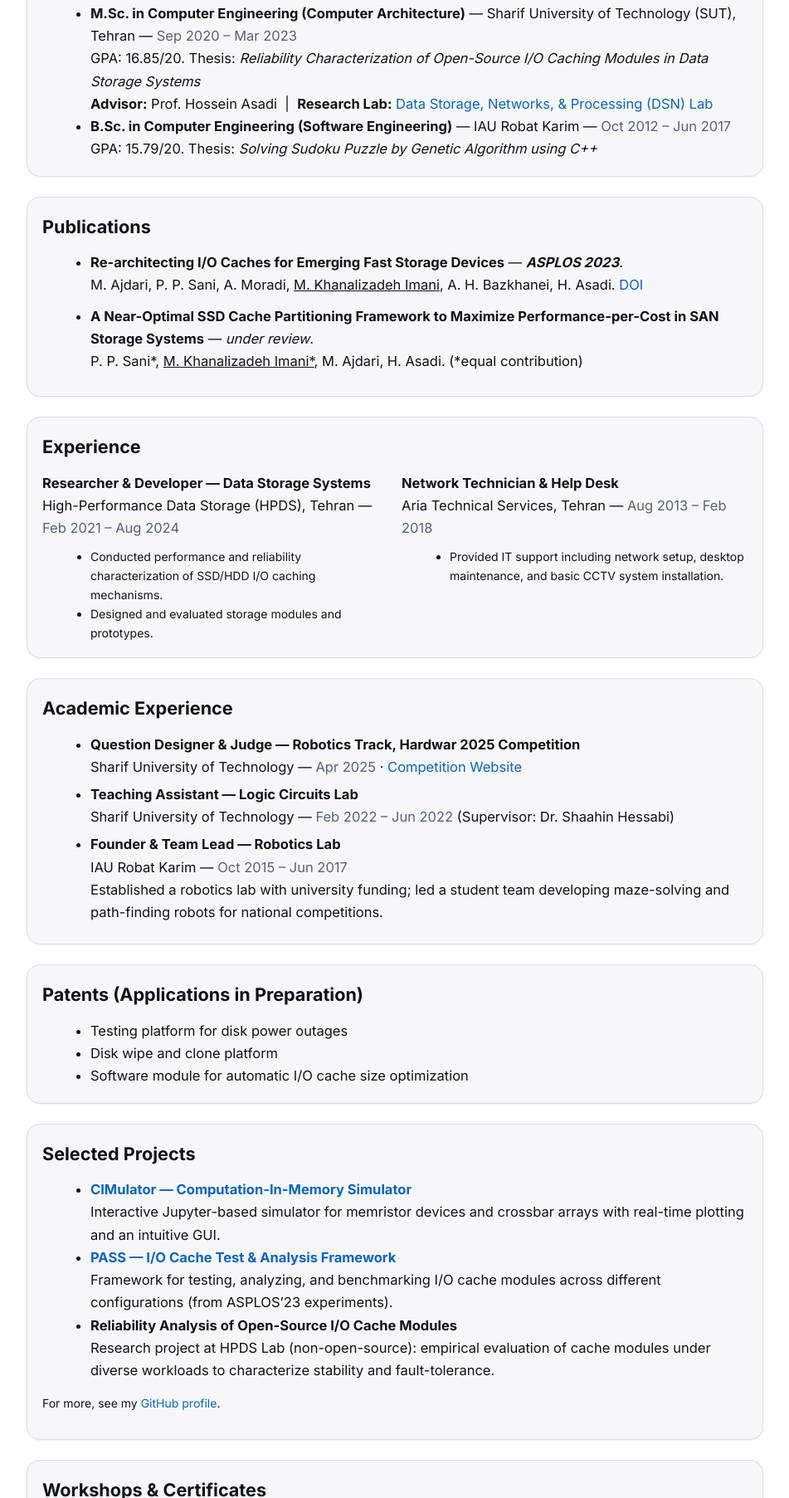
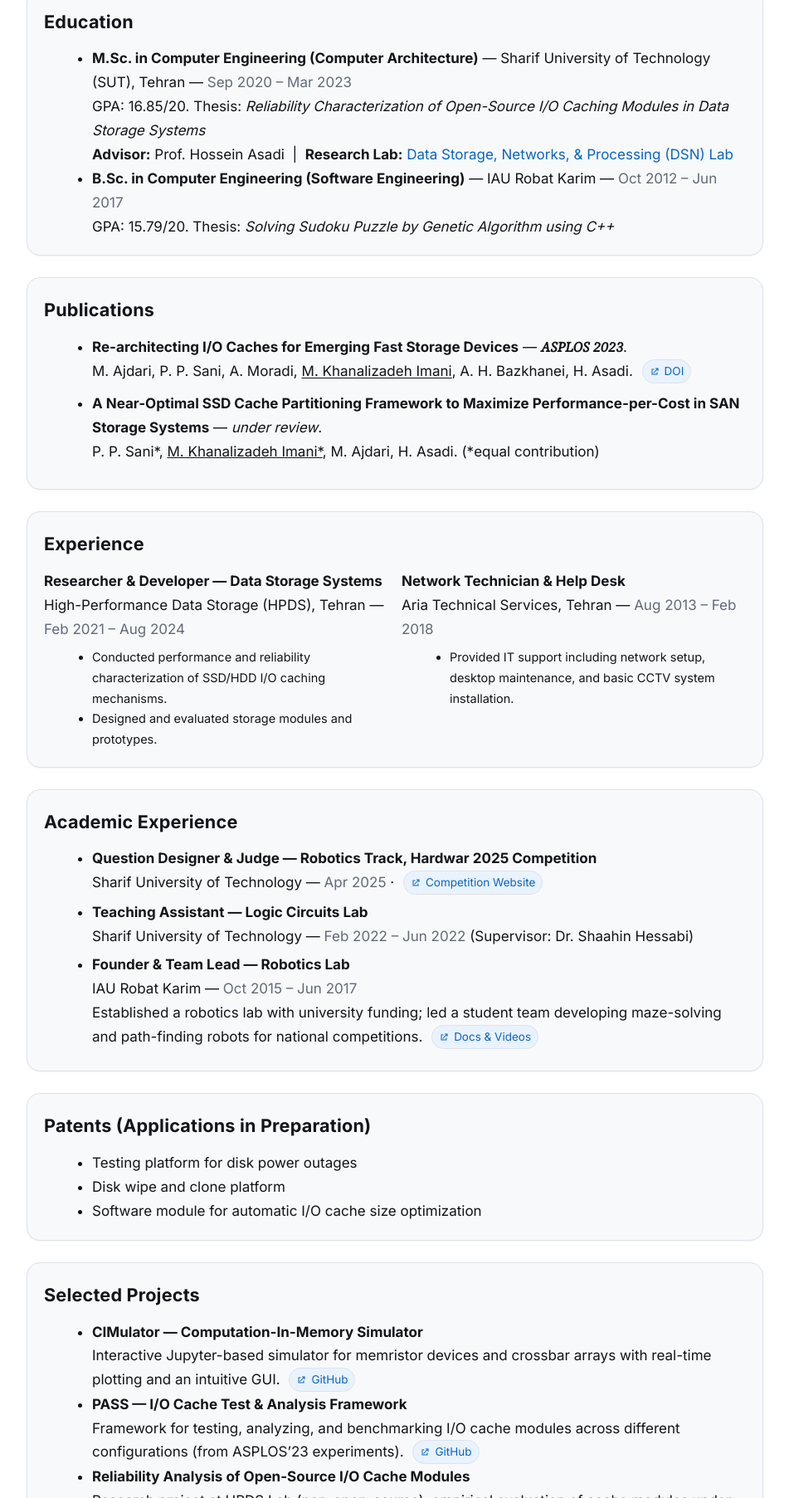
Before and after one commit to MasoudKhanalizadeh/masoudkhanalizadeh.github.io, a plain HTML site: page index.html in a window 1280 px wide. Shown: the part 995-2800 px from the top of the page at 83% size, without its empty margins (164-1115 px from the left). Drawn offline with Linux system fonts and the light colour scheme.

Commit message:
Update index.html

```diff
--- a/index.html
+++ b/index.html
@@ -11,17 +11,18 @@
   <!-- Fonts -->
   <link rel="preconnect" href="https://fonts.googleapis.com" />
   <link rel="preconnect" href="https://fonts.gstatic.com" crossorigin />
-  <link href="https://fonts.googleapis.com/css2?family=Inter:wght@300;400;500;600;700;800&display=swap" rel="stylesheet"/>
+  <link href="https://fonts.googleapis.com/css2?family=Inter:wght@400;500;600;700&family=Source+Serif+4:ital,wght@0,500;0,600;1,400&display=swap" rel="stylesheet"/>
 
   <style>
-    /* ------- Design tokens ------- */
+    /* ------- Design tokens (refined) ------- */
     :root{
-      --bg:#ffffff; --surface:#f7f7f9; --ink:#111318; --ink-muted:#5a6270;
-      --border:#d9dde5; --accent:#0a66c2; --accent-weak:#e6f0fb;
-      --max: 920px; --radius:16px; --shadow:0 1px 2px rgba(0,0,0,.05);
-      --lh:1.65; --h1: clamp(1.9rem, 1.5rem + 1.5vw, 2.4rem);
+      --bg:#ffffff; --surface:#f8f9fb; --ink:#12151a; --ink-muted:#616b77;
+      --border:#dde3ea; --accent:#0a66c2; --accent-weak:#e9f2ff;
+      --max: 920px; --radius:16px; --radius-sm:12px;
+      --shadow:0 1px 2px rgba(0,0,0,.05);
+      --lh:1.7; --h1: clamp(2rem, 1.6rem + 1.6vw, 2.6rem);
       --h2: clamp(1.15rem, 1rem + .6vw, 1.35rem);
-      --text: 16.5px; --small: 14px;
+      --text: 17px; --small: 14.5px;
     }
     @media (prefers-color-scheme: dark){
       :root{
@@ -31,8 +32,8 @@
       }
     }
     html[data-theme="light"]{
-      --bg:#ffffff; --surface:#f7f7f9; --ink:#111318; --ink-muted:#5a6270;
-      --border:#d9dde5; --accent:#0a66c2; --accent-weak:#e6f0fb; --shadow:0 1px 2px rgba(0,0,0,.05);
+      --bg:#ffffff; --surface:#f8f9fb; --ink:#12151a; --ink-muted:#616b77;
+      --border:#dde3ea; --accent:#0a66c2; --accent-weak:#e9f2ff; --shadow:0 1px 2px rgba(0,0,0,.05);
     }
     html[data-theme="dark"]{
       --bg:#0b0d12; --surface:#11151c; --ink:#e9edf1; --ink-muted:#aab3bd;
@@ -41,8 +42,15 @@
 
     /* ------- Base ------- */
     *{box-sizing:border-box}
-    html,body{margin:0;padding:0;background:var(--bg);color:var(--ink);font-family:Inter,system-ui,Segoe UI,Roboto,Arial,sans-serif}
-    body{font-size:var(--text);line-height:var(--lh);-webkit-font-smoothing:antialiased;text-rendering:optimizeLegibility}
+    html,body{
+      margin:0;padding:0;background:var(--bg);color:var(--ink);
+      font-family:Inter,system-ui,Segoe UI,Roboto,Arial,sans-serif;
+    }
+    body{
+      font-size:var(--text);line-height:var(--lh);
+      -webkit-font-smoothing:antialiased;text-rendering:optimizeLegibility;
+      font-feature-settings:"liga","calt","cv02","cv03","cv04";
+    }
     a{color:var(--accent);text-decoration:none}
     a:hover{text-decoration:underline}
     img{max-width:100%;display:block}
@@ -55,27 +63,33 @@
     nav{display:flex;flex-wrap:wrap;gap:8px}
     nav a{padding:8px 12px;border-radius:999px;background:var(--accent-weak);border:1px solid var(--border);font-size:var(--small)}
     .controls{display:flex;gap:10px;align-items:center}
-    .btn{display:inline-flex;align-items:center;gap:8px;padding:10px 12px;border-radius:12px;background:var(--surface);border:1px solid var(--border);box-shadow:var(--shadow);font-weight:500}
+    .btn{display:inline-flex;align-items:center;gap:8px;padding:10px 12px;border-radius:12px;background:var(--surface);border:1px solid var(--border);box-shadow:var(--shadow);font-weight:600}
     .toggle{cursor:pointer}
 
     /* ------- Layout ------- */
-    .hero{display:grid;grid-template-columns:1fr 1.4fr;gap:20px;align-items:center}
+    .hero{display:grid;grid-template-columns:1fr 1.4fr;gap:22px;align-items:center}
     @media (max-width:820px){ .hero{grid-template-columns:1fr} }
-    h1{font-size:var(--h1);line-height:1.15;margin:0 0 6px}
-    h2{font-size:var(--h2);margin:0 0 12px}
-    section{margin:24px 0}
+    h1{font-size:var(--h1);line-height:1.12;margin:0 0 6px;font-weight:700}
+    h2{font-size:var(--h2);margin:0 0 12px;font-weight:700;letter-spacing:.2px}
+    section{margin:26px 0}
     .muted{color:var(--ink-muted)}
     .small{font-size:var(--small)}
-    .card{background:var(--surface);border:1px solid var(--border);border-radius:var(--radius);padding:18px;box-shadow:var(--shadow)}
+    .card{
+      background:var(--surface);border:1px solid var(--border);
+      border-radius:var(--radius);padding:20px;box-shadow:var(--shadow)
+    }
     ul{margin:8px 0 0 18px}
     .grid{display:grid;gap:16px}
     @media (min-width:840px){ .grid.cols-2{grid-template-columns:1fr 1fr} }
-    .pill{display:inline-block;padding:6px 10px;border-radius:999px;background:var(--accent-weak);border:1px solid var(--border);margin:4px 6px 0 0}
+    .pill{
+      display:inline-block;padding:6px 10px;border-radius:999px;
+      background:var(--accent-weak);border:1px solid var(--border);margin:4px 6px 0 0
+    }
     footer{margin-top:36px;color:var(--ink-muted);font-size:var(--small)}
 
     /* ------- Components ------- */
-    .avatar{width:170px;height:170px;border-radius:50%;border:3px solid var(--border);box-shadow:var(--shadow);object-fit:cover;margin:6px auto}
-    .kv{display:grid;grid-template-columns:auto 1fr;gap:6px 10px;margin:12px 0 0}
+    .avatar{width:172px;height:172px;border-radius:50%;border:3px solid var(--border);box-shadow:var(--shadow);object-fit:cover;margin:6px auto}
+    .kv{display:grid;grid-template-columns:auto 1fr;gap:6px 12px;margin:12px 0 0}
     .kv div:first-child{color:var(--ink-muted)}
     .pub li{margin-bottom:10px}
     .tight li{margin-bottom:6px}
@@ -86,7 +100,18 @@
       -webkit-user-drag:none; user-select:none; -webkit-touch-callout:none; pointer-events:none;
     }
 
-    /* ------- Print ------- */
+    /* Serif emphasis for paper/venue (subtle academic vibe) */
+    .venue { font-family:"Source Serif 4", Georgia, serif; font-weight:600 }
+
+    /* External link chip like in LaTeX footer links */
+    .ext {
+      font-size:13.5px; padding:2px 8px; border-radius:999px;
+      background:var(--accent-weak); border:1px solid var(--border);
+      display:inline-flex; align-items:center; gap:6px; margin-left:6px; white-space:nowrap;
+    }
+    .ext svg { width:12px; height:12px; }
+
+    /* Print */
     @media print{
       .controls, nav, #themeBtn { display:none !important; }
       .card{box-shadow:none;border-color:#bbb}
@@ -184,9 +209,13 @@
         <h2>Publications</h2>
         <ul class="pub">
           <li>
-            <strong>Re-architecting I/O Caches for Emerging Fast Storage Devices</strong> — <em><strong>ASPLOS 2023</strong></em>.<br/>
+            <strong>Re-architecting I/O Caches for Emerging Fast Storage Devices</strong> — <em class="venue">ASPLOS 2023</em>.<br/>
             M. Ajdari, P. P. Sani, A. Moradi, <u>M. Khanalizadeh Imani</u>, A. H. Bazkhanei, H. Asadi.
-            <a href="https://doi.org/10.1145/3582016.3582041" target="_blank" rel="noopener">DOI</a>
+            <a href="https://doi.org/10.1145/3582016.3582041" target="_blank" rel="noopener" class="ext" aria-label="DOI">
+              <!-- ext icon -->
+              <svg viewBox="0 0 24 24" fill="currentColor" aria-hidden="true"><path d="M14 3h7v7h-2V6.41l-9.29 9.3-1.42-1.42 9.3-9.29H14V3z"/><path d="M5 5h6v2H7v10h10v-4h2v6H5V5z"/></svg>
+              DOI
+            </a>
           </li>
           <li>
             <strong>A Near-Optimal SSD Cache Partitioning Framework to Maximize Performance-per-Cost in SAN Storage Systems</strong> — <em>under review</em>.<br/>
@@ -224,7 +253,10 @@
           <li>
             <strong>Question Designer &amp; Judge — Robotics Track, Hardwar 2025 Competition</strong><br/>
             Sharif University of Technology — <span class="muted">Apr 2025</span> ·
-            <a href="https://hardwar-sharif.ir/staff-members" target="_blank" rel="noopener">Competition Website</a>
+            <a href="https://hardwar-sharif.ir/staff-members" target="_blank" rel="noopener" class="ext">
+              <svg viewBox="0 0 24 24" fill="currentColor" aria-hidden="true"><path d="M14 3h7v7h-2V6.41l-9.29 9.3-1.42-1.42 9.3-9.29H14V3z"/><path d="M5 5h6v2H7v10h10v-4h2v6H5V5z"/></svg>
+              Competition Website
+            </a>
           </li>
           <li>
             <strong>Teaching Assistant — Logic Circuits Lab</strong><br/>
@@ -235,6 +267,10 @@
             <strong>Founder &amp; Team Lead — Robotics Lab</strong><br/>
             IAU Robat Karim — <span class="muted">Oct 2015 – Jun 2017</span><br/>
             Established a robotics lab with university funding; led a student team developing maze-solving and path-finding robots for national competitions.
+            <a href="https://drive.google.com/drive/folders/1QX_zl7KSDuhBN_rU-jr9-XzJUztgGyjf?usp=sharing" target="_blank" rel="noopener" class="ext" aria-label="Docs & Videos">
+              <svg viewBox="0 0 24 24" fill="currentColor" aria-hidden="true"><path d="M14 3h7v7h-2V6.41l-9.29 9.3-1.42-1.42 9.3-9.29H14V3z"/><path d="M5 5h6v2H7v10h10v-4h2v6H5V5z"/></svg>
+              Docs &amp; Videos
+            </a>
           </li>
         </ul>
       </section>
@@ -254,19 +290,26 @@
         <h2>Selected Projects</h2>
         <ul>
           <li>
-            <strong><a href="https://github.com/MasoudKhanalizadeh/CIMulator" target="_blank" rel="noopener">CIMulator — Computation-In-Memory Simulator</a></strong><br/>
+            <strong>CIMulator — Computation-In-Memory Simulator</strong><br/>
             Interactive Jupyter-based simulator for memristor devices and crossbar arrays with real-time plotting and an intuitive GUI.
+            <a href="https://github.com/MasoudKhanalizadeh/CIMulator" target="_blank" rel="noopener" class="ext" aria-label="GitHub">
+              <svg viewBox="0 0 24 24" fill="currentColor" aria-hidden="true"><path d="M14 3h7v7h-2V6.41l-9.29 9.3-1.42-1.42 9.3-9.29H14V3z"/><path d="M5 5h6v2H7v10h10v-4h2v6H5V5z"/></svg>
+              GitHub
+            </a>
           </li>
           <li>
-            <strong><a href="https://github.com/MasoudKhanalizadeh/PASS" target="_blank" rel="noopener">PASS — I/O Cache Test &amp; Analysis Framework</a></strong><br/>
+            <strong>PASS — I/O Cache Test &amp; Analysis Framework</strong><br/>
             Framework for testing, analyzing, and benchmarking I/O cache modules across different configurations (from ASPLOS’23 experiments).
+            <a href="https://github.com/MasoudKhanalizadeh/PASS" target="_blank" rel="noopener" class="ext" aria-label="GitHub">
+              <svg viewBox="0 0 24 24" fill="currentColor" aria-hidden="true"><path d="M14 3h7v7h-2V6.41l-9.29 9.3-1.42-1.42 9.3-9.29H14V3z"/><path d="M5 5h6v2H7v10h10v-4h2v6H5V5z"/></svg>
+              GitHub
+            </a>
           </li>
           <li>
             <strong>Reliability Analysis of Open-Source I/O Cache Modules</strong><br/>
             Research project at HPDS Lab (non-open-source): empirical evaluation of cache modules under diverse workloads to characterize stability and fault-tolerance.
           </li>
         </ul>
-        <p class="small">For more, see my <a href="https://github.com/MasoudKhanalizadeh" target="_blank" rel="noopener">GitHub profile</a>.</p>
       </section>
 
       <!-- CERTIFICATES -->
@@ -276,15 +319,33 @@
           <li>
             <strong>10th Winter Seminar Series (WSS10)</strong> — Sharif University of Technology —
             <em>Apr 2025</em> ·
-            <a href="/certificates/WSS10.png" target="_blank" rel="noopener">View Certificate</a>
+            <a href="/certificates/WSS10.png" target="_blank" rel="noopener" class="ext" aria-label="Certificate">
+              <svg viewBox="0 0 24 24" fill="currentColor" aria-hidden="true"><path d="M14 3h7v7h-2V6.41l-9.29 9.3-1.42-1.42 9.3-9.29H14V3z"/><path d="M5 5h6v2H7v10h10v-4h2v6H5V5z"/></svg>
+              View
+            </a>
           </li>
           <li>
             <strong>5-Day Gen AI Intensive</strong> — Google/Kaggle —
             <em>2025</em> ·
-            <a href="/certificates/GenAI.png" target="_blank" rel="noopener">View Certificate</a>
+            <a href="/certificates/GenAI.png" target="_blank" rel="noopener" class="ext" aria-label="Certificate">
+              <svg viewBox="0 0 24 24" fill="currentColor" aria-hidden="true"><path d="M14 3h7v7h-2V6.41l-9.29 9.3-1.42-1.42 9.3-9.29H14V3z"/><path d="M5 5h6v2H7v10h10v-4h2v6H5V5z"/></svg>
+              View
+            </a>
           </li>
-          <li><strong>MCSE 2012</strong> — Cando Institute, Tehran — <em>Sep 2015 – Sep 2016</em></li>
-          <li><strong>Network+</strong> — Cando Institute, Tehran — <em>Jul 2015</em></li>
+          <li>
+            <strong>MCSE 2012</strong> — Cando Institute, Tehran — <em>Sep 2015 – Sep 2016</em>
+            <a href="https://drive.google.com/file/d/1ZAPUOkVtnyCpJUiWYSyd9C8eisL-6ZOC/view?usp=drive_link" target="_blank" rel="noopener" class="ext" aria-label="Certificate">
+              <svg viewBox="0 0 24 24" fill="currentColor" aria-hidden="true"><path d="M14 3h7v7h-2V6.41l-9.29 9.3-1.42-1.42 9.3-9.29H14V3z"/><path d="M5 5h6v2H7v10h10v-4h2v6H5V5z"/></svg>
+              View
+            </a>
+          </li>
+          <li>
+            <strong>Network+</strong> — Cando Institute, Tehran — <em>Jul 2015</em>
+            <a href="https://drive.google.com/file/d/1T9DagM4nmjxPky4GBqPl0rI3tFUngiU9/view?usp=sharing" target="_blank" rel="noopener" class="ext" aria-label="Certificate">
+              <svg viewBox="0 0 24 24" fill="currentColor" aria-hidden="true"><path d="M14 3h7v7h-2V6.41l-9.29 9.3-1.42-1.42 9.3-9.29H14V3z"/><path d="M5 5h6v2H7v10h10v-4h2v6H5V5z"/></svg>
+              View
+            </a>
+          </li>
         </ul>
       </section>
 
```
